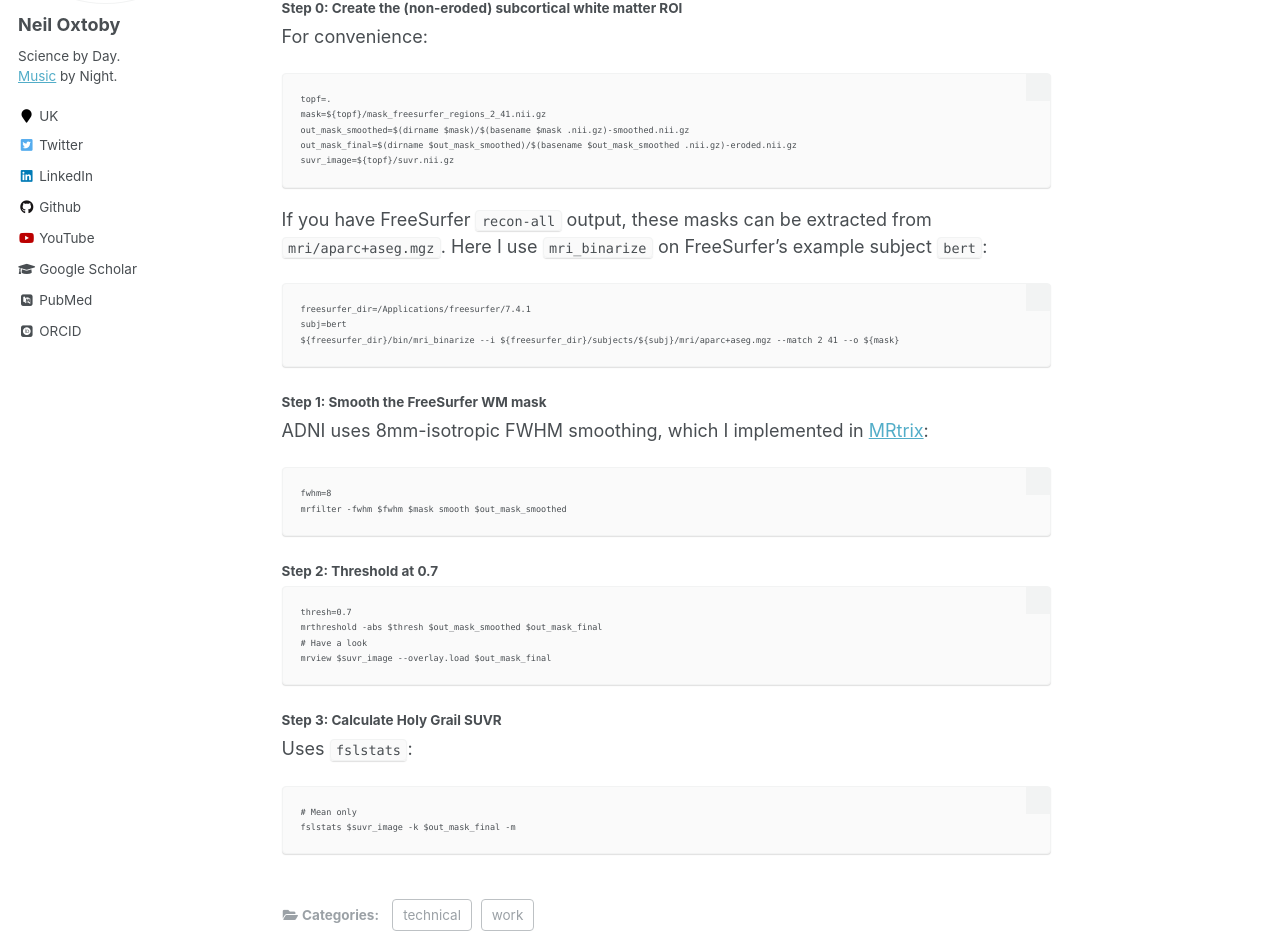
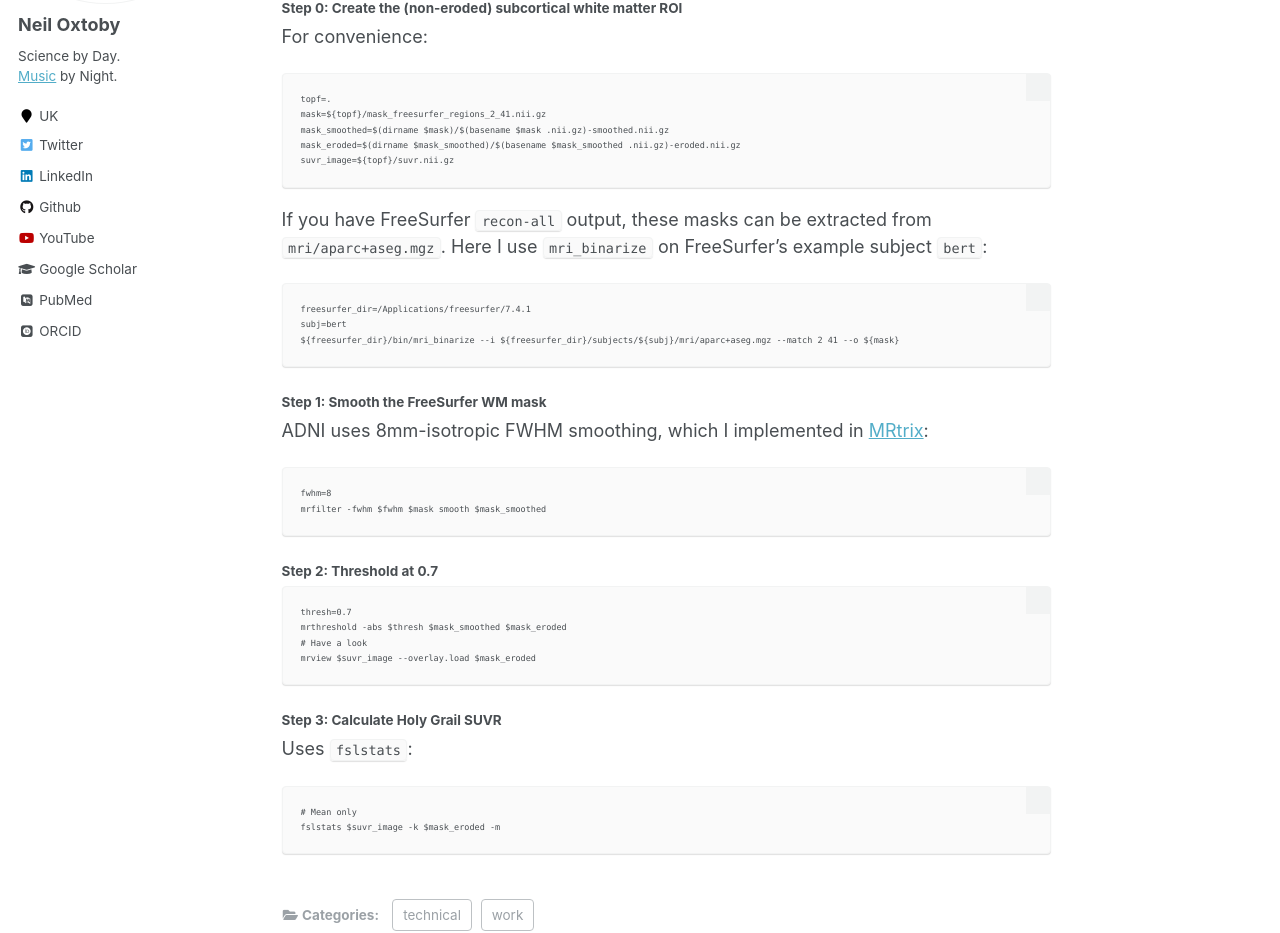
Before and after one commit to noxtoby/science, a Jekyll site: the page built from _posts/2024-07-03-eroded-subcortical-white-matter-mask/2024-07-03-eroded-subcortical-white-matter-mask.md, in a window 1280 px wide and 1400 px high, scrolled down 823 px. Shown: the part 166-1099 px from the top of the window. Built offline with Jekyll 4.4.1, drawn with Linux system fonts in a browser that asks for light colours; some web fonts are replaced.

Commit message:
Blog post tweaks

````diff
--- a/_posts/2024-07-03-eroded-subcortical-white-matter-mask/2024-07-03-eroded-subcortical-white-matter-mask.md
+++ b/_posts/2024-07-03-eroded-subcortical-white-matter-mask/2024-07-03-eroded-subcortical-white-matter-mask.md
@@ -28,8 +28,8 @@ For convenience:
 ```
 topf=.
 mask=${topf}/mask_freesurfer_regions_2_41.nii.gz
-out_mask_smoothed=$(dirname $mask)/$(basename $mask .nii.gz)-smoothed.nii.gz
-out_mask_final=$(dirname $out_mask_smoothed)/$(basename $out_mask_smoothed .nii.gz)-eroded.nii.gz
+mask_smoothed=$(dirname $mask)/$(basename $mask .nii.gz)-smoothed.nii.gz
+mask_eroded=$(dirname $mask_smoothed)/$(basename $mask_smoothed .nii.gz)-eroded.nii.gz
 suvr_image=${topf}/suvr.nii.gz
 ```
 
@@ -47,16 +47,16 @@ ADNI uses 8mm-isotropic FWHM smoothing, which I implemented in [MRtrix](http://m
 
 ```
 fwhm=8
-mrfilter -fwhm $fwhm $mask smooth $out_mask_smoothed
+mrfilter -fwhm $fwhm $mask smooth $mask_smoothed
 ```
 
 #### Step 2: Threshold at 0.7
 
 ```
 thresh=0.7
-mrthreshold -abs $thresh $out_mask_smoothed $out_mask_final
+mrthreshold -abs $thresh $mask_smoothed $mask_eroded
 # Have a look
-mrview $suvr_image --overlay.load $out_mask_final
+mrview $suvr_image --overlay.load $mask_eroded
 ```
 
 #### Step 3: Calculate Holy Grail SUVR
@@ -64,5 +64,5 @@ mrview $suvr_image --overlay.load $out_mask_final
 Uses `fslstats`:
 ```
 # Mean only
-fslstats $suvr_image -k $out_mask_final -m
+fslstats $suvr_image -k $mask_eroded -m
 ```
````
